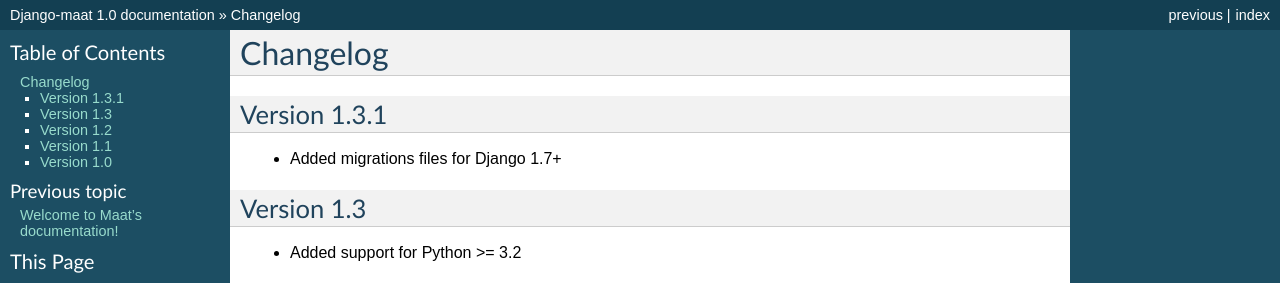
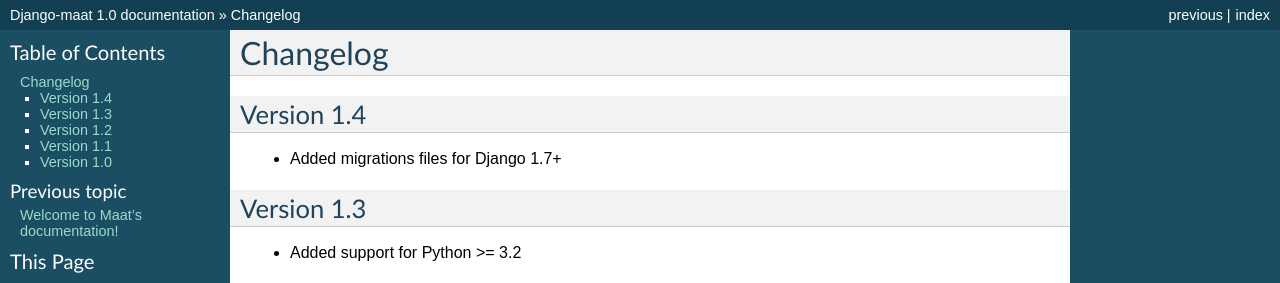
Before and after one commit to netaddictionsrl/django-maat, a Sphinx documentation site: the page built from docs/changelog.rst, in a window 1280 px wide. Shown: the top 283 px of the page. Built offline with Sphinx 7.4.7, drawn with Linux system fonts in a browser that asks for light colours.

Commit message:
Version bump (too many dots for such a small app)

```diff
--- a/djangomaat/__init__.py
+++ b/djangomaat/__init__.py
@@ -2,7 +2,7 @@
 Application that optimizes large ordered data set retrieving when using MySql.
 """
 
-VERSION = (1, 3, 1)
+VERSION = (1, 4)
 
 
 def get_version():
--- a/docs/changelog.rst
+++ b/docs/changelog.rst
@@ -2,7 +2,7 @@
 Changelog
 =========
 
-Version 1.3.1
+Version 1.4
 =============
 * Added migrations files for Django 1.7+
 
```
